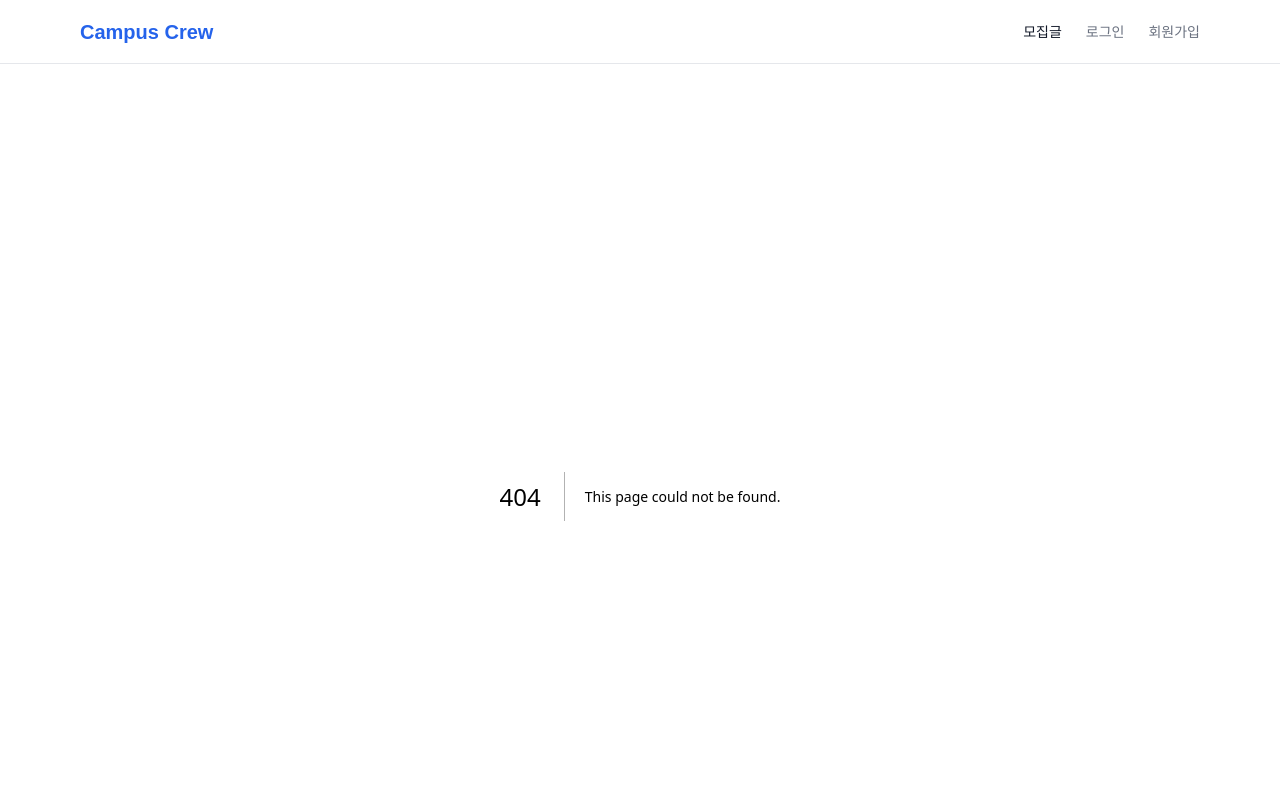
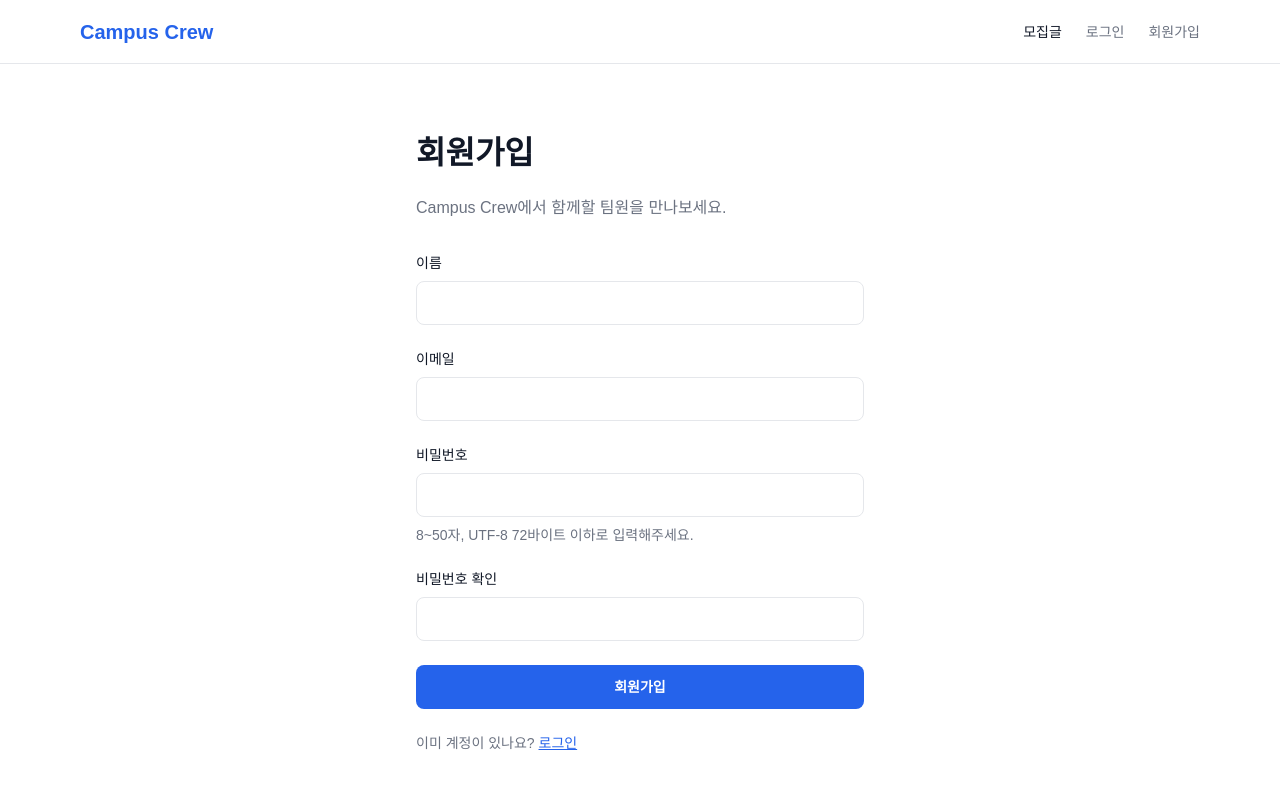
Before and after one commit to camelcaramel/campus-crew, a Next.js app in the folder apps/web/: page /signup in a window 1280 px wide. Before the commit this address had no page. Shown: the top 788 px of the page. Built offline with nearby package versions, Linux system fonts and the light colour scheme.

Commit message:
feat: complete session 21 signup UI

```diff
--- /dev/null
+++ b/apps/web/src/app/signup/page.tsx
@@ -0,0 +1,11 @@
+import { SignupForm } from '@/features/auth/signup-form';
+
+export default function SignupPage() {
+  return (
+    <section className="mx-auto max-w-md py-8" aria-labelledby="signup-title">
+      <h1 id="signup-title">회원가입</h1>
+      <p>Campus Crew에서 함께할 팀원을 만나보세요.</p>
+      <SignupForm />
+    </section>
+  );
+}
--- a/apps/web/src/components/layout/header.tsx
+++ b/apps/web/src/components/layout/header.tsx
@@ -22,14 +22,9 @@ export function Header() {
           >
             로그인
           </button>
-          <button
-            type="button"
-            disabled
-            title="인증 차시에서 구현 예정"
-            className="text-neutral-500"
-          >
+          <Link href="/signup" className="text-neutral-500">
             회원가입
-          </button>
+          </Link>
         </nav>
       </Container>
     </header>
--- /dev/null
+++ b/apps/web/src/features/auth/signup-api.ts
@@ -0,0 +1,39 @@
+import type { SignupValues } from './signup-schema';
+
+export type SignupResponse = {
+  id: number;
+  name: string;
+  email: string;
+  createdAt: string;
+};
+
+export async function signup(values: SignupValues): Promise<SignupResponse> {
+  let response: Response;
+  try {
+    response = await fetch('/api/auth/signup', {
+      method: 'POST',
+      headers: { 'Content-Type': 'application/json' },
+      // 비밀번호 확인은 화면 검증에만 사용합니다.
+      body: JSON.stringify({
+        name: values.name,
+        email: values.email,
+        password: values.password,
+      }),
+    });
+  } catch {
+    throw new Error(
+      '서버에 연결하지 못했습니다. 연결 상태를 확인하고 다시 시도해주세요.',
+    );
+  }
+  if (response.status === 409)
+    throw new Error(
+      '이미 사용 중인 이메일입니다. 다른 이메일을 사용하거나 로그인해주세요.',
+    );
+  if (response.status === 400)
+    throw new Error(
+      '입력값을 확인해주세요. 이름, 이메일, 비밀번호 형식을 다시 확인하세요.',
+    );
+  if (!response.ok)
+    throw new Error('회원가입하지 못했습니다. 잠시 후 다시 시도해주세요.');
+  return response.json() as Promise<SignupResponse>;
+}
--- /dev/null
+++ b/apps/web/src/features/auth/signup-form.tsx
@@ -0,0 +1,149 @@
+'use client';
+
+import { zodResolver } from '@hookform/resolvers/zod';
+import { useMutation } from '@tanstack/react-query';
+import Link from 'next/link';
+import { useState } from 'react';
+import { useForm } from 'react-hook-form';
+import { signup } from './signup-api';
+import { signupSchema, type SignupValues } from './signup-schema';
+
+const fields = [
+  { name: 'name', label: '이름', type: 'text', autoComplete: 'name' },
+  { name: 'email', label: '이메일', type: 'email', autoComplete: 'username' },
+  {
+    name: 'password',
+    label: '비밀번호',
+    type: 'password',
+    autoComplete: 'new-password',
+  },
+  {
+    name: 'confirmPassword',
+    label: '비밀번호 확인',
+    type: 'password',
+    autoComplete: 'new-password',
+  },
+] as const;
+
+export function SignupForm() {
+  const [complete, setComplete] = useState(false);
+  const mutation = useMutation({ mutationFn: signup, retry: false, gcTime: 0 });
+  const {
+    register,
+    handleSubmit,
+    reset,
+    formState: { errors },
+  } = useForm<SignupValues>({
+    resolver: zodResolver(signupSchema),
+    defaultValues: { name: '', email: '', password: '', confirmPassword: '' },
+  });
+
+  function submit(values: SignupValues) {
+    if (mutation.isPending) return;
+    mutation.mutate(values, {
+      onSuccess: () => {
+        reset();
+        mutation.reset();
+        setComplete(true);
+      },
+    });
+  }
+
+  if (complete) {
+    return (
+      <div className="mt-8 space-y-6">
+        <p
+          role="status"
+          tabIndex={-1}
+          ref={(node) => {
+            node?.focus();
+          }}
+          className="rounded-lg bg-green-50 p-4 text-green-800"
+        >
+          회원가입이 완료되었습니다. 가입한 이메일과 비밀번호로 로그인해주세요.
+        </p>
+        <Link
+          href="/login"
+          className="flex min-h-11 items-center justify-center rounded-lg bg-primary-600 px-4 text-sm font-semibold text-white"
+        >
+          로그인
+        </Link>
+      </div>
+    );
+  }
+
+  return (
+    <form
+      noValidate
+      onSubmit={handleSubmit(submit)}
+      className="mt-8 space-y-6"
+      aria-busy={mutation.isPending}
+    >
+      <fieldset disabled={mutation.isPending} className="space-y-6">
+        <legend className="sr-only">회원가입 정보</legend>
+        {fields.map((field) => {
+          const error = errors[field.name];
+          const id = `signup-${field.name}`;
+          return (
+            <div key={field.name}>
+              <label htmlFor={id} className="mb-2 block text-sm font-medium">
+                {field.label}
+              </label>
+              <input
+                id={id}
+                type={field.type}
+                autoComplete={field.autoComplete}
+                {...register(field.name)}
+                aria-invalid={Boolean(error)}
+                aria-describedby={
+                  [
+                    error ? `${id}-error` : '',
+                    field.name === 'password' ? 'signup-password-help' : '',
+                  ]
+                    .filter(Boolean)
+                    .join(' ') || undefined
+                }
+                className="h-11 w-full rounded-lg border border-neutral-200 px-3 text-sm focus-visible:outline-2 focus-visible:outline-primary-600 disabled:opacity-60"
+              />
+              {field.name === 'password' && (
+                <p
+                  id="signup-password-help"
+                  className="mt-2 text-sm text-neutral-500"
+                >
+                  8~50자, UTF-8 72바이트 이하로 입력해주세요.
+                </p>
+              )}
+              {error && (
+                <p
+                  id={`${id}-error`}
+                  role="alert"
+                  className="mt-2 text-sm text-red-600!"
+                >
+                  {error.message}
+                </p>
+              )}
+            </div>
+          );
+        })}
+        <button
+          type="submit"
+          disabled={mutation.isPending}
+          className="h-11 w-full rounded-lg bg-primary-600 px-4 text-sm font-semibold text-white disabled:cursor-wait disabled:opacity-60"
+        >
+          {mutation.isPending ? '가입 중…' : '회원가입'}
+        </button>
+      </fieldset>
+      {mutation.error && (
+        <p role="alert" className="text-sm text-red-600!">
+          {mutation.error.message}
+        </p>
+      )}
+      <p className="text-sm text-neutral-500">
+        이미 계정이 있나요?{' '}
+        <Link href="/login" className="text-primary-600 underline">
+          로그인
+        </Link>
+      </p>
+    </form>
+  );
+}
--- /dev/null
+++ b/apps/web/src/features/auth/signup-schema.ts
@@ -0,0 +1,37 @@
+import { z } from 'zod';
+
+// 21차시에서 단독으로 사용할 수 있도록 22차시 로그인 코드에 의존하지 않습니다.
+export const signupSchema = z
+  .object({
+    name: z
+      .string()
+      .trim()
+      .refine(
+        (value) =>
+          Array.from(value).length >= 2 && Array.from(value).length <= 20,
+        '이름은 2~20자로 입력해주세요.',
+      ),
+    email: z
+      .string()
+      .regex(/^.+@[^@\s]+\.[^@\s]+$/u, '올바른 이메일을 입력해주세요.'),
+    password: z
+      .string()
+      .refine(
+        (value) =>
+          Array.from(value).length >= 8 && Array.from(value).length <= 50,
+        '비밀번호는 8~50자로 입력해주세요.',
+      )
+      .refine(
+        (value) =>
+          !/[\uD800-\uDFFF]/u.test(value) &&
+          new TextEncoder().encode(value).length <= 72,
+        '비밀번호는 올바른 유니코드이며 UTF-8 72바이트 이하여야 합니다.',
+      ),
+    confirmPassword: z.string(),
+  })
+  .refine((values) => values.password === values.confirmPassword, {
+    path: ['confirmPassword'],
+    message: '비밀번호가 일치하지 않습니다.',
+  });
+
+export type SignupValues = z.infer<typeof signupSchema>;
```
Also changed, not shown: 2 other files (tests, documents, lock files or other folders).
